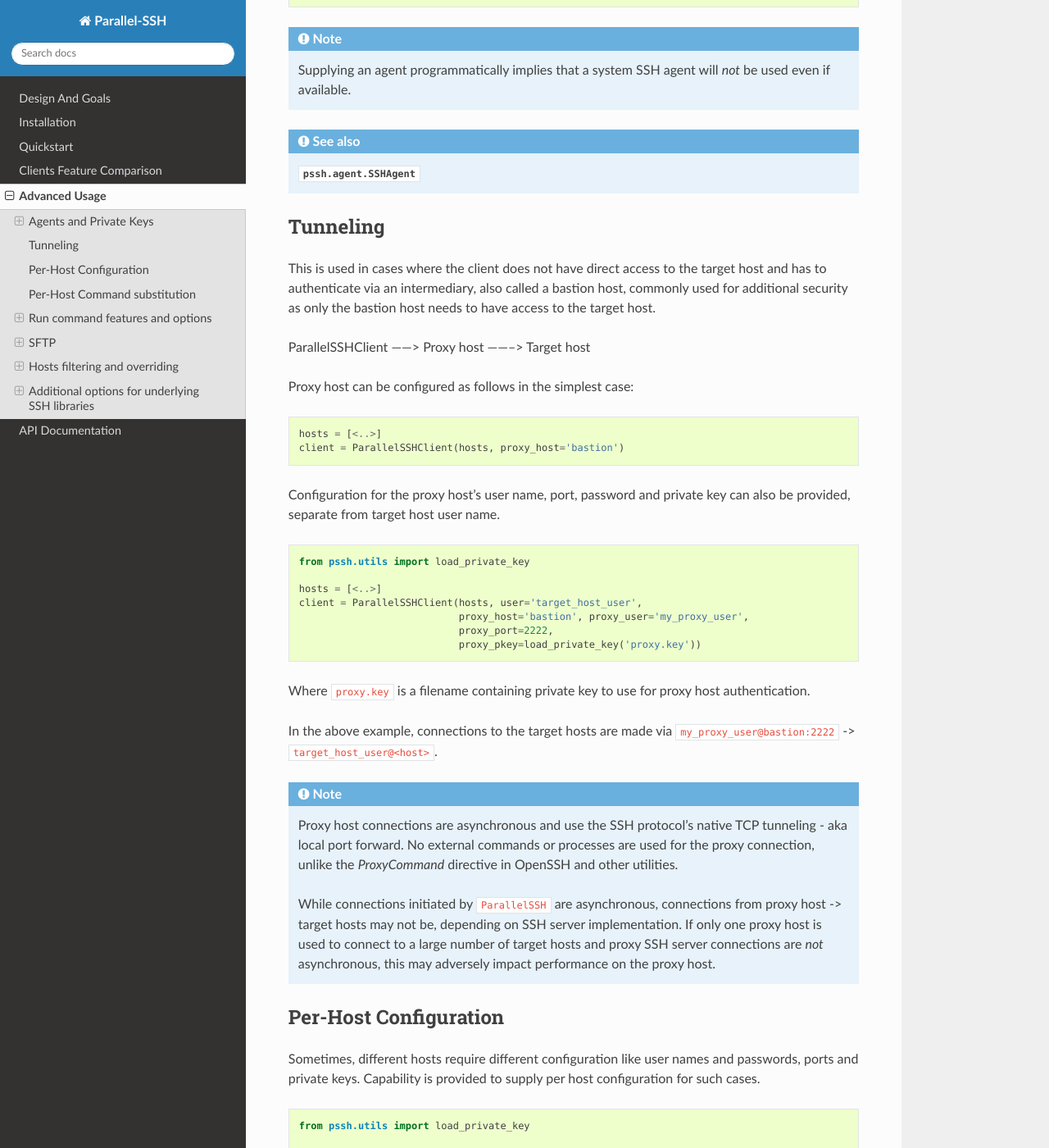
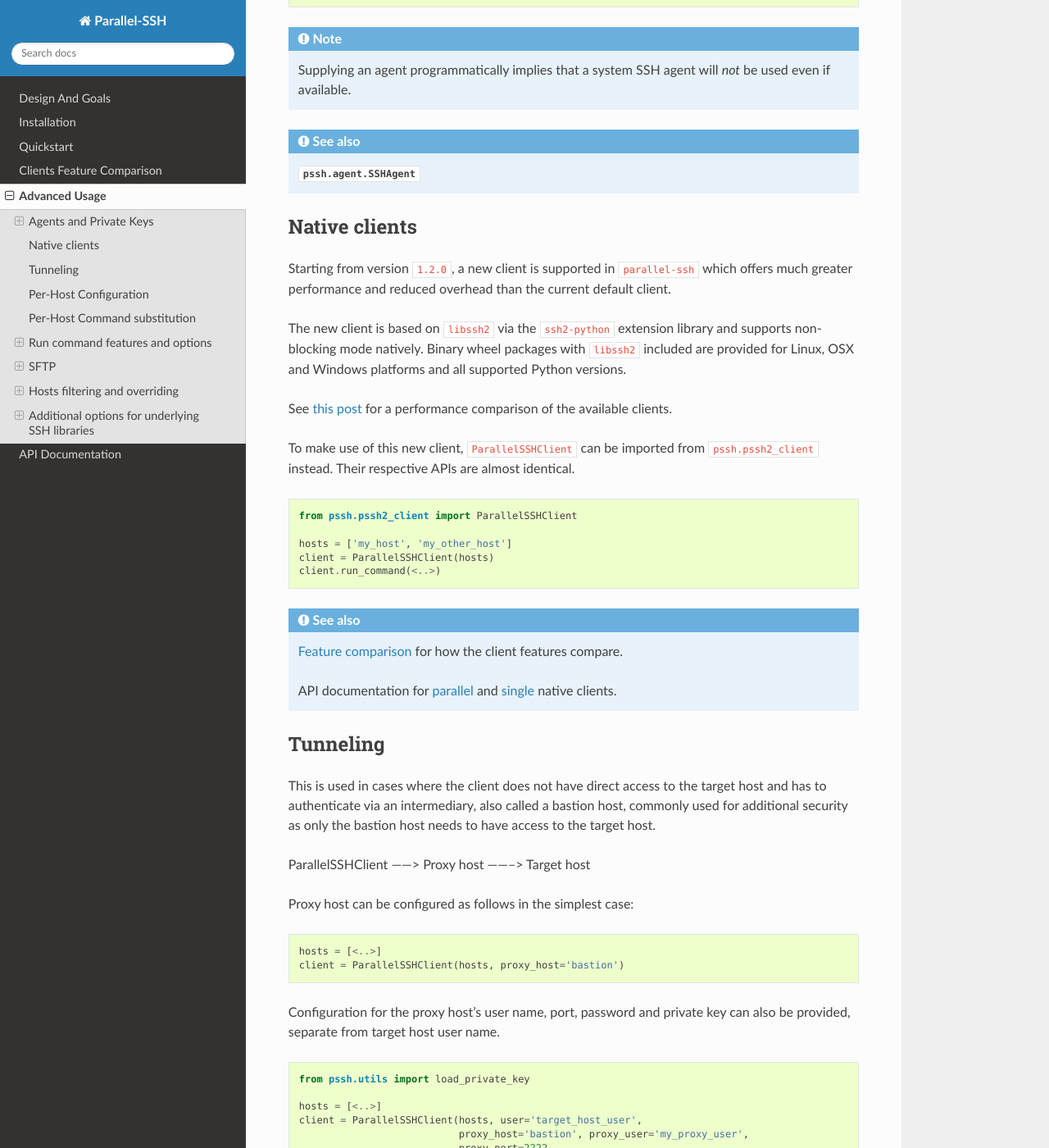
Before and after one commit to ParallelSSH/parallel-ssh, a Sphinx documentation site: the page built from doc/advanced.rst, in a window 1280 px wide and 1400 px high, scrolled down 1841 px. Shown: the whole window at 82% size. Built offline with Sphinx 7.4.7 and the Read the Docs theme 2.0.0, drawn with Linux system fonts in a browser that asks for light colours; the version number could not be read and is left out; some of the changed text lies outside the part shown.

Commit message:
Updated ssh2 client sftp functions. Updated travis, appveyor cfgs. Updated readme. Updated documentation. Updated sftp tests.

```diff
--- a/Changelog.rst
+++ b/Changelog.rst
@@ -7,7 +7,7 @@
 Changes
 ---------
 
-* New ``ssh2-python`` (``libssh2``) based clients
+* New ``ssh2-python`` (``libssh2``) native library based clients
 
 Fixes
 --------
--- /dev/null
+++ b/doc/Changelog.rst
@@ -0,0 +1 @@
+../Changelog.rst
--- a/doc/advanced.rst
+++ b/doc/advanced.rst
@@ -20,7 +20,7 @@
 Programmatic Private Keys
 --------------------------
 
-By default, ``ParallelSSH`` will use all keys in an available SSH agent and identity keys under the user's SSH directory - ``id_rsa`` and ``id_dsa`` in ``~/.ssh``.
+By default, ``parallel-ssh`` will use all keys in an available SSH agent and identity keys under the user's SSH directory - ``id_rsa``, ``id_dsa`` and ``identity`` in ``~/.ssh``.
 
 A private key can also be provided programmatically.
 
@@ -55,7 +55,7 @@
 
    If the number of hosts is large enough, available connections to the system SSH agent may be exhausted which will stop the client from working on a subset of hosts.
 
-   This is a limitation of the underlying SSH client used by ``ParallelSSH``.
+   This is a limitation of the underlying SSH client used by ``parallel-ssh``.
 
 Programmatic SSH Agent
 -----------------------
@@ -84,6 +84,32 @@
 
    :py:class:`pssh.agent.SSHAgent`
 
+
+Native clients
+*****************
+
+Starting from version ``1.2.0``, a new client is supported in ``parallel-ssh`` which offers much greater performance and reduced overhead than the current default client.
+
+The new client is based on ``libssh2`` via the ``ssh2-python`` extension library and supports non-blocking mode natively. Binary wheel packages with ``libssh2`` included are provided for Linux, OSX and Windows platforms and all supported Python versions.
+
+See `this post <https://parallel-ssh.org/post/parallel-ssh-libssh2>`_ for a performance comparison of the available clients.
+
+To make use of this new client, ``ParallelSSHClient`` can be imported from ``pssh.pssh2_client`` instead. Their respective APIs are almost identical.
+
+.. code-block:: python
+
+  from pssh.pssh2_client import ParallelSSHClient
+
+  hosts = ['my_host', 'my_other_host']
+  client = ParallelSSHClient(hosts)
+  client.run_command(<..>)
+
+
+.. seealso::
+
+   `Feature comparison <ssh2.html>`_ for how the client features compare.
+
+   API documentation for `parallel <pssh2_client.html>`_ and `single <ssh2_client.html>`_ native clients.
 
 Tunneling
 **********
@@ -119,7 +145,7 @@
 
    Proxy host connections are asynchronous and use the SSH protocol's native TCP tunneling - aka local port forward. No external commands or processes are used for the proxy connection, unlike the `ProxyCommand` directive in OpenSSH and other utilities.
 
-   While connections initiated by ``ParallelSSH`` are asynchronous, connections from proxy host -> target hosts may not be, depending on SSH server implementation. If only one proxy host is used to connect to a large number of target hosts and proxy SSH server connections are *not* asynchronous, this may adversely impact performance on the proxy host.
+   While connections initiated by ``parallel-ssh`` are asynchronous, connections from proxy host -> target hosts may not be, depending on SSH server implementation. If only one proxy host is used to connect to a large number of target hosts and proxy SSH server connections are *not* asynchronous, this may adversely impact performance on the proxy host.
 
 Per-Host Configuration
 ***********************
@@ -205,7 +231,7 @@
 Run with sudo
 ---------------
 
-``ParallelSSH`` can be instructed to run its commands under ``sudo``:
+``parallel-ssh`` can be instructed to run its commands under ``sudo``:
 
 .. code-block:: python
 
@@ -248,7 +274,7 @@
 Disabling use of pseudo terminal emulation
 --------------------------------------------
 
-By default, ``ParallelSSH`` uses the user's configured shell to run commands with. As a shell is used by default, a pseudo terminal (`PTY`) is also requested by default.
+By default, ``parallel-ssh`` uses the user's configured shell to run commands with. As a shell is used by default, a pseudo terminal (`PTY`) is also requested by default.
 
 For cases where use of a `PTY` is not wanted, such as having separate stdout and stderr outputs, the remote command is a daemon that needs to fork and detach itself or when use of a shell is explicitly disabled, use of PTY can also be disabled.
 
@@ -425,7 +451,7 @@
 Additional options for underlying SSH libraries
 ************************************************
 
-Not all SSH library configuration options are used directly by ``Parallel-SSH``.
+Not all SSH library configuration options are used directly by ``parallel-ssh``.
 
 Additional options can be passed on to the underlying SSH libraries used via an optional keyword argument.
 
--- a/doc/installation.rst
+++ b/doc/installation.rst
@@ -43,7 +43,6 @@
 
 .. code-block:: shell
 
-  pip install -r requirements.txt
   python setup.py install
 
 Or with `pip`'s development mode which will ensure local changes are made available:
--- a/doc/introduction.rst
+++ b/doc/introduction.rst
@@ -2,7 +2,7 @@
 Design And Goals
 *****************
 
-``Parallel-SSH``'s design goals and motivation are to provide a *library* for running *asynchronous* SSH commands in parallel with little to no load induced on the system by doing so with the intended usage being completely programmatic and non-interactive.
+``parallel-ssh``'s design goals and motivation are to provide a *library* for running *asynchronous* SSH commands in parallel with little to no load induced on the system by doing so with the intended usage being completely programmatic and non-interactive.
 
 To meet these goals, API driven solutions are preferred first and foremost. This frees up the developer to drive the library via any method desired, be that environment variables, CI driven tasks, command line tools, existing OpenSSH or new configuration files, from within an application et al.
 
--- a/setup.py
+++ b/setup.py
@@ -45,11 +45,13 @@
     # 'libeay32', 'ssleay32',
     'Ws2_32', 'libssh2', 'user32']
 
+_comp_args = ["-O3"] if platform.system() != 'Windows' else None
 extensions = [
     Extension('pssh.native.ssh2',
               sources=['pssh/native/ssh2.pyx'],
+              include_dirs=["libssh2/include"],
               libraries=_libs,
-              extra_compile_args=['-O3'],
+              extra_compile_args=_comp_args,
               **cython_args
     )]
 
```
Also changed, not shown: README.rst (+11 -10 lines), doc/index.rst (+7 -10 lines), doc/quickstart.rst (+7 -3 lines), .appveyor.yml, .travis.yml, 3 other files.
